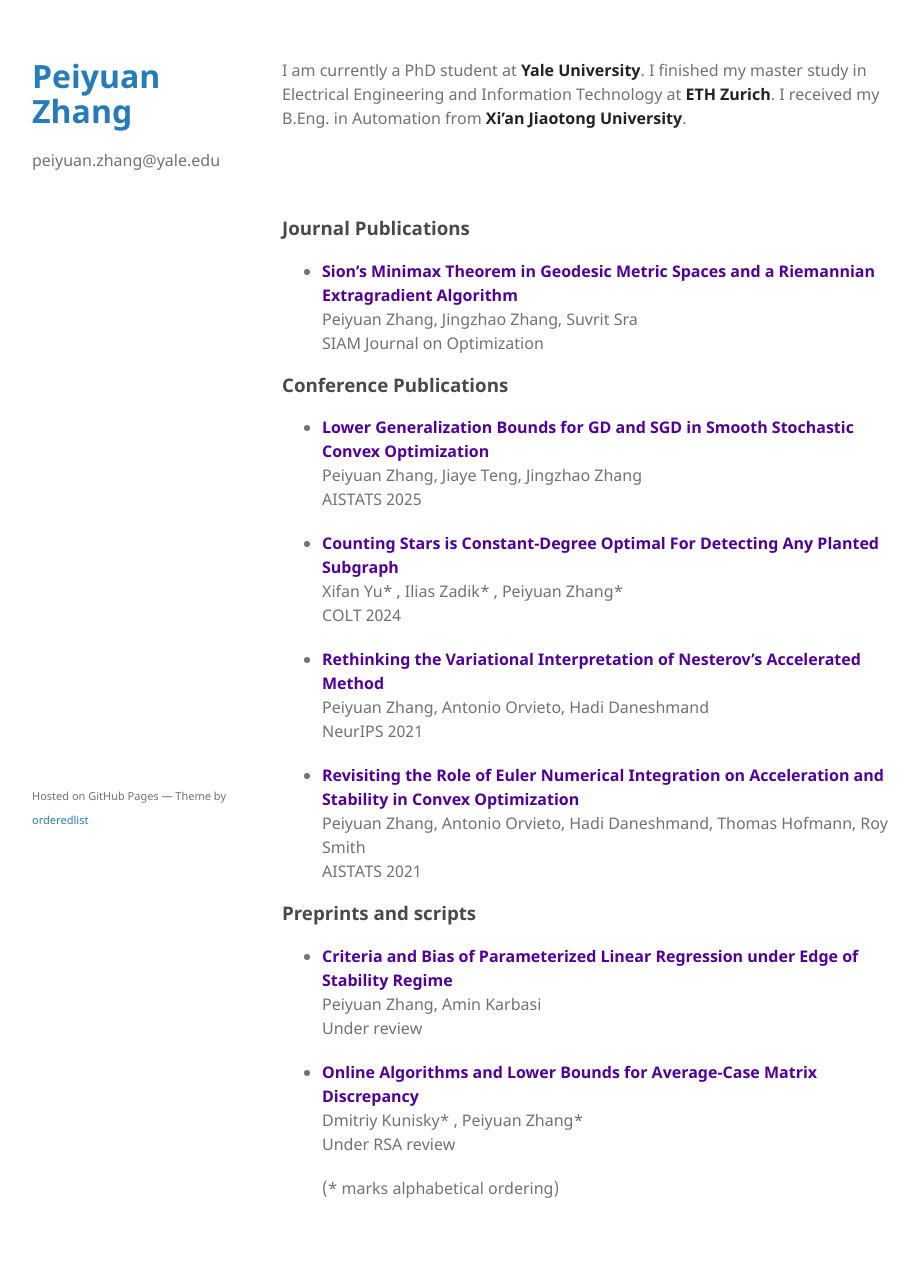
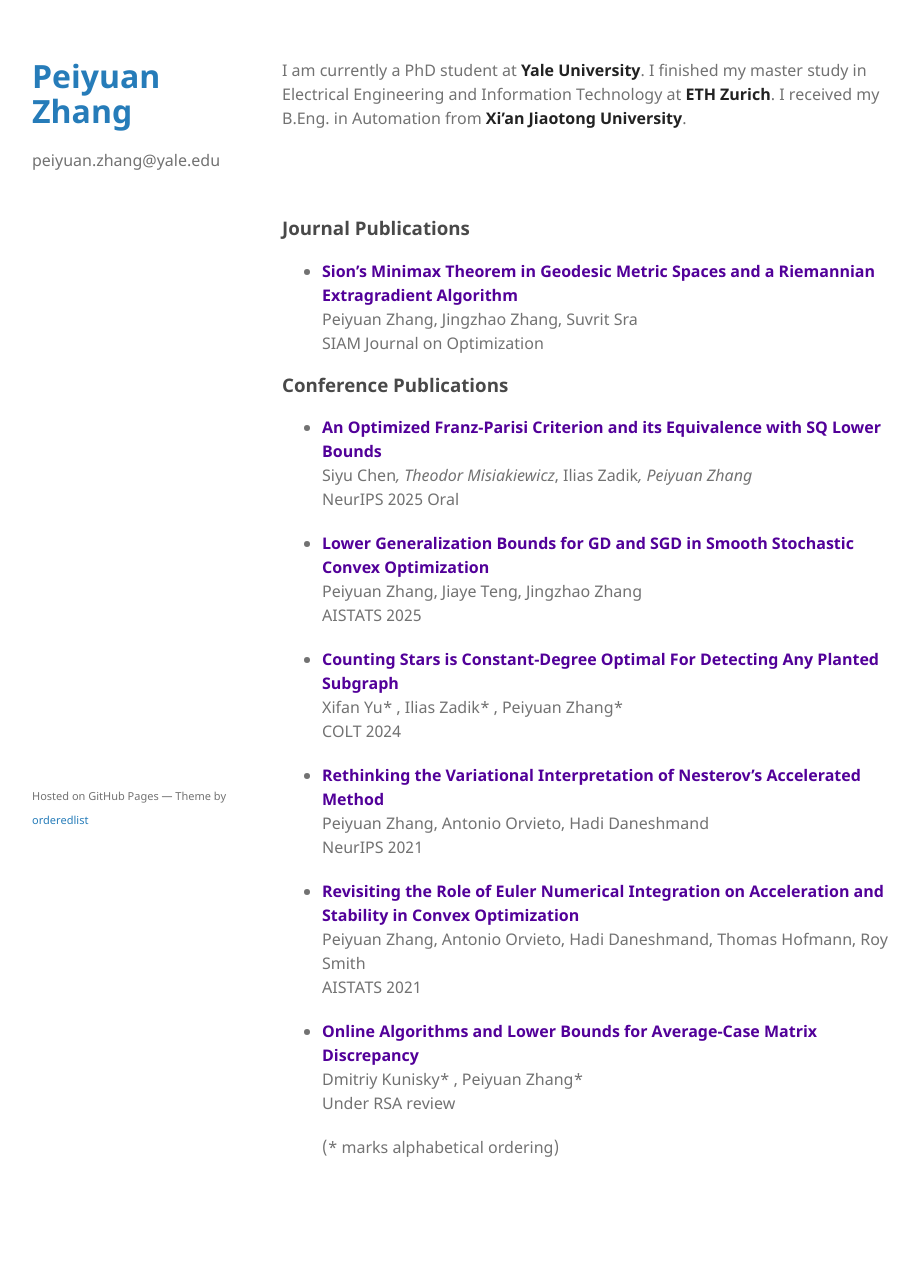
Before and after one commit to phei-iuen/phei-iuen.github.io, a Jekyll site: the page built from index.md, in a window 1280 px wide. Shown: the whole page, without its empty margins (178-1097 px from the left). Built offline with Jekyll 4.4.1, drawn with Linux system fonts in a browser that asks for light colours; after the commit the page ends 1229 px from its top, so only the background shows below that.

Commit message:
Update index.md

```diff
--- a/index.md
+++ b/index.md
@@ -11,6 +11,11 @@ I am currently a PhD student at **Yale University**. I finished my master study
   SIAM Journal on Optimization
 
 ### Conference Publications
+* [**<span style="color:#520099">An Optimized Franz-Parisi Criterion and its Equivalence with SQ Lower Bounds</span>**](https://arxiv.org/abs/2506.06259) <br />
+  Siyu Chen*, Theodor Misiakiewicz*, Ilias Zadik*, Peiyuan Zhang* <br />
+  NeurIPS 2025 Oral
+
+
 * [**<span style="color:#520099">Lower Generalization Bounds for GD and SGD in Smooth Stochastic Convex Optimization</span>**](https://arxiv.org/abs/2303.10758) <br />
   Peiyuan Zhang, Jiaye Teng, Jingzhao Zhang <br />
   AISTATS 2025
@@ -27,10 +32,6 @@ I am currently a PhD student at **Yale University**. I finished my master study
   Peiyuan Zhang, Antonio Orvieto, Hadi Daneshmand, Thomas Hofmann, Roy Smith <br />
   AISTATS 2021
 
-### Preprints and scripts
-* [**<span style="color:#520099">Criteria and Bias of Parameterized Linear Regression under Edge of Stability Regime</span>**](https://arxiv.org/abs/2412.08025) <br />
-  Peiyuan Zhang, Amin Karbasi <br />
-  Under review
 
 * [**<span style="color:#520099">Online Algorithms and Lower Bounds for Average-Case Matrix Discrepancy</span>**](https://arxiv.org/abs/2307.10055) <br />
   Dmitriy Kunisky* , Peiyuan Zhang* <br />
```
